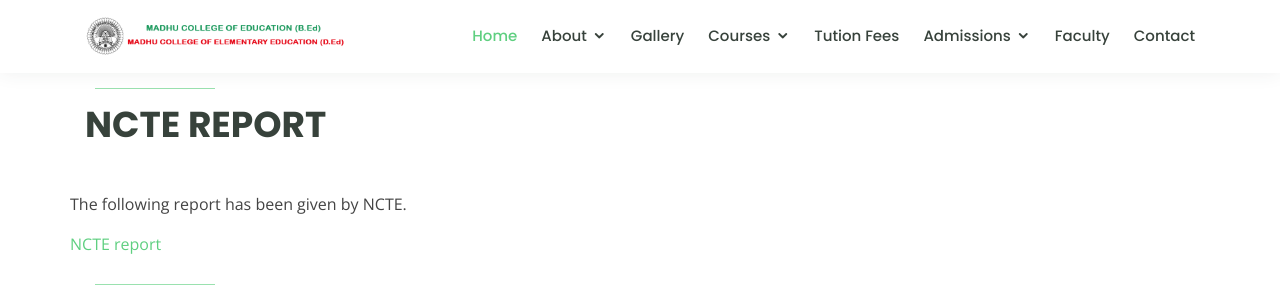
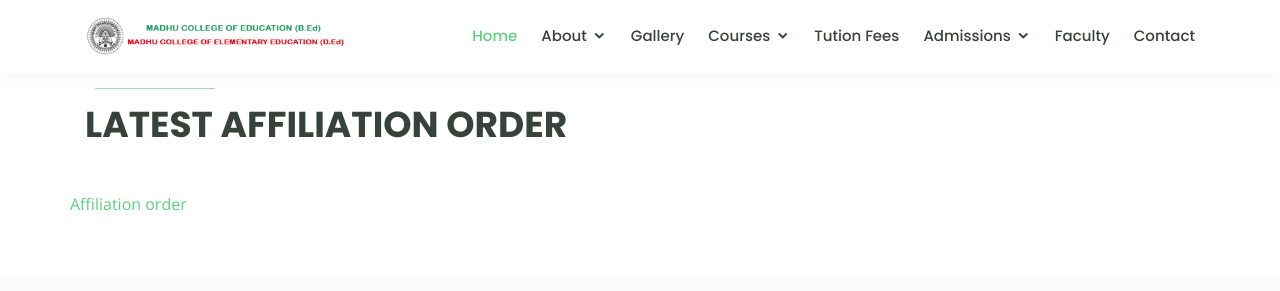
Before and after one commit to madhucollegeofeducation/madhucollegeofeducation.github.io, a plain HTML site: page reports.html in a window 1280 px wide. Shown: the top 291 px of the page. Drawn offline with nearby package versions, Linux system fonts and the light colour scheme.

Commit message:
Update reports.html

```diff
--- a/reports.html
+++ b/reports.html
@@ -98,35 +98,28 @@
 <br>
         <div class="section-title">
           <h2>  </h2>
-          <p>NCTE Report</p>
+          <p>Latest Affiliation Order</p>
         </div>
 
         <div class="row">
-          <!---<div class="col-lg-6 order-1 order-lg-2" data-aos="fade-left" data-aos-delay="100">
-            <img src="assets/img/about.jpg" class="img-fluid" alt="">
-          </div>-->
           <div class="">
-            <p>The following report has been given by NCTE.</p>
 
-            <a href="about.html" class="learn-more-btn">NCTE report</a>
+            <a href="assets/docs/affiliation_order.pdf" class="learn-more-btn">Affiliation order</a>
           </div>
         </div>
-<br>
+<!-- <br>
         <div class="section-title">
           <h2>  </h2>
           <p>NIRF</p>
         </div>
 
         <div class="row">
-          <!---<div class="col-lg-6 order-1 order-lg-2" data-aos="fade-left" data-aos-delay="100">
-            <img src="assets/img/about.jpg" class="img-fluid" alt="">
-          </div>-->
           <div class="">
             <p>The following report has been given by NIRF</p>
 
             <a href="about.html" class="learn-more-btn">NIRF Report</a>
           </div>
-        </div>
+        </div> -->
 
       </div>
     </section>
```
